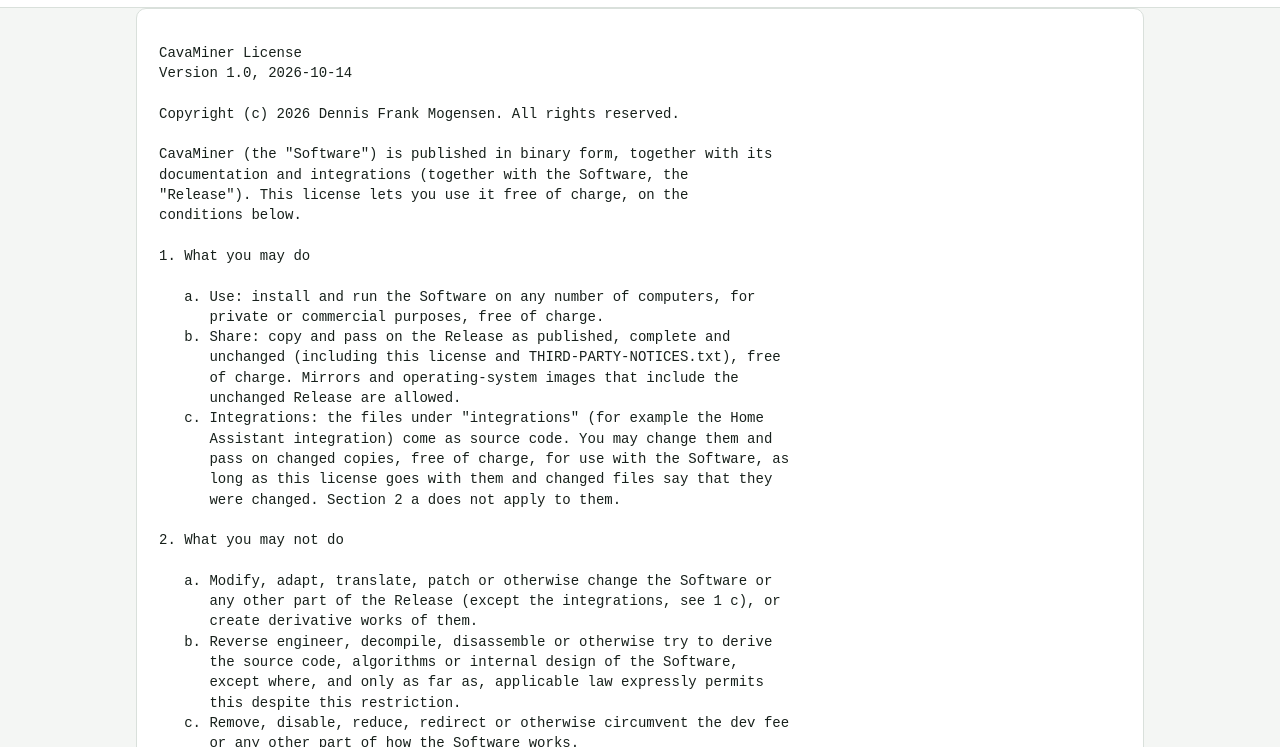
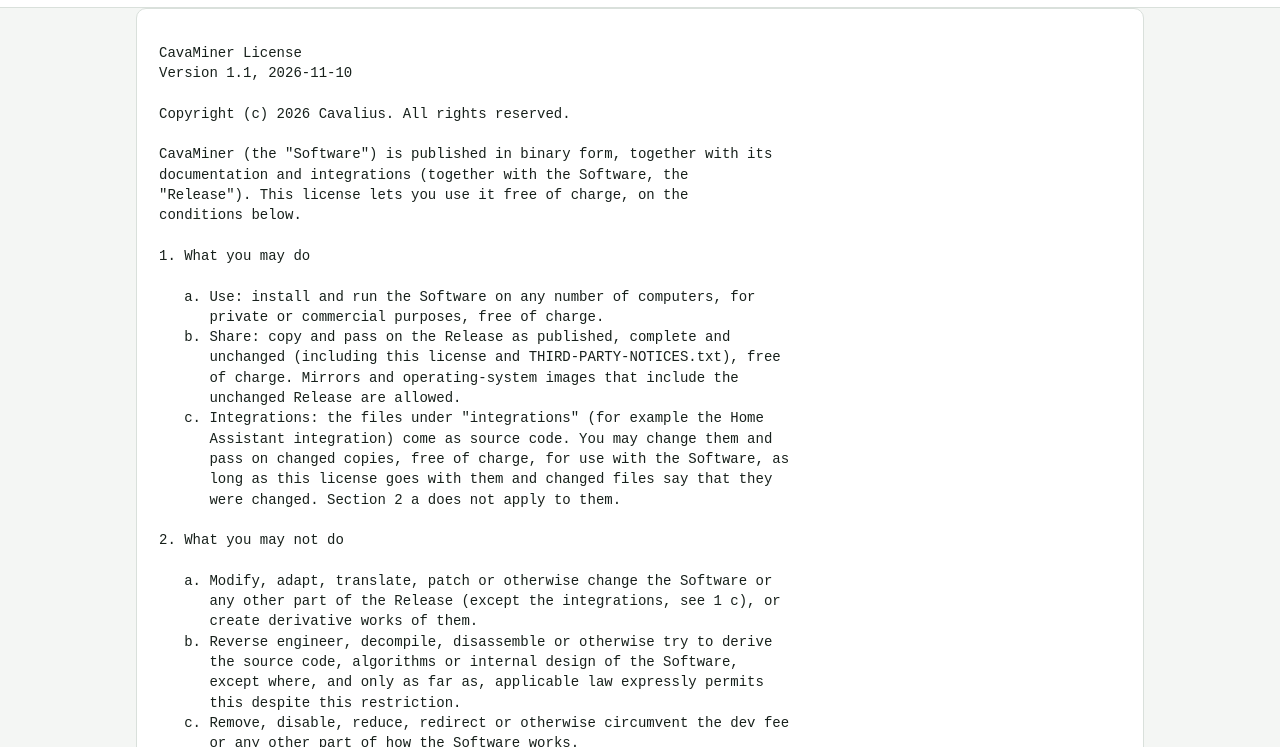
Before and after one commit to cavalius/cavaminer, a plain HTML site: page license.html in a window 1280 px wide. Shown: the part 53-800 px from the top of the page. Drawn offline with Linux system fonts and the light colour scheme.

Commit message:
License 1.1: dev fee 1 % PearlHash, copyright Cavalius

```diff
--- a/license.html
+++ b/license.html
@@ -12,9 +12,9 @@
 <header><div class="wrap"><a class="brand" href="./"><img src="logo.svg" alt="CavaMiner" height="40"></a><nav><a href="./">Home</a><a href="screenshots.html">Screenshots</a><a href="docs.html">Documentation</a><a href="releases.html">Releases</a></nav></div></header>
 <main class="wrap">
 <article class="card"><pre class="license">CavaMiner License
-Version 1.0, 2026-10-14
+Version 1.1, 2026-11-10
 
-Copyright (c) 2026 Dennis Frank Mogensen. All rights reserved.
+Copyright (c) 2026 Cavalius. All rights reserved.
 
 CavaMiner (the &quot;Software&quot;) is published in binary form, together with its
 documentation and integrations (together with the Software, the
@@ -55,7 +55,7 @@ conditions below.
 3. Dev fee
 
    The Software mines part of the time for its development, as described
-   in its documentation (in this version: 2 % of the PearlHash mining time
+   in its documentation (in this version: 1 % of the PearlHash mining time
    and 1 % of the RandomX mining time). Using the Software means accepting
    this.
 
```
